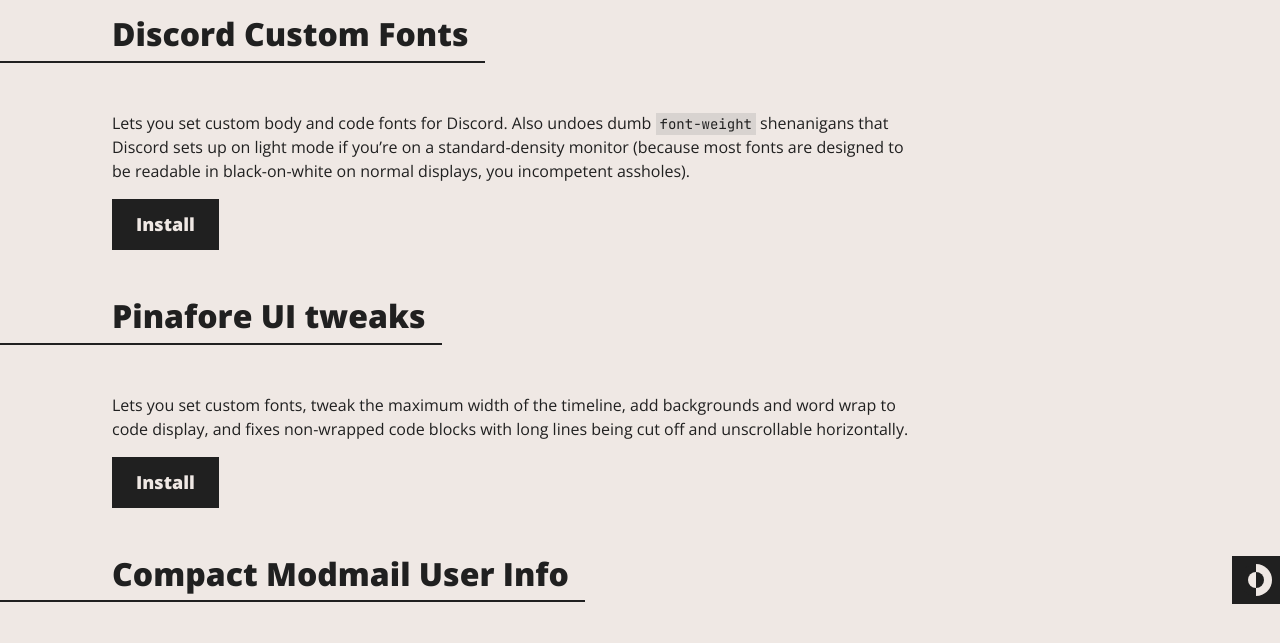
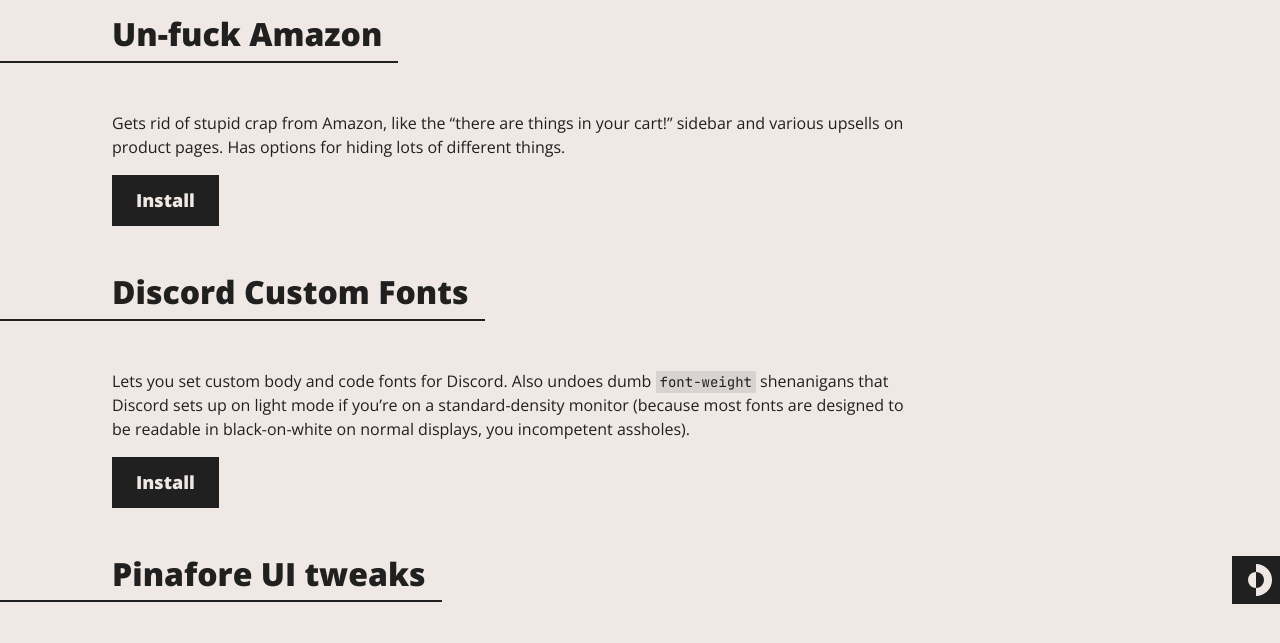
Before and after one commit to eritbh/eritbh.github.io, a Jekyll site: the page built from userstyles.md, in a window 1280 px wide and 900 px high, scrolled down 607 px, cut to the strip 248-891 px from the top of the window. Built offline with Jekyll 4.4.1, drawn with Linux system fonts in a browser that asks for light colours.

Commit message:
add un-fuck amazon

```diff
--- a/userstyles.md
+++ b/userstyles.md
@@ -26,6 +26,12 @@
 		<a href="https://i.eritbh.me/Hq2ChidPepN18.png"><img src="https://i.eritbh.me/Hq2ChidPepN18.png"></a>
 	</div>
 </div>
+
+## Un-fuck Amazon
+
+Gets rid of stupid crap from Amazon, like the "there are things in your cart!" sidebar and various upsells on product pages. Has options for hiding lots of different things.
+
+<a class="button userstyle-install" href="https://raw.githubusercontent.com/eritbh/userstyles/main/un-fuck-amazon.user.css">Install</a>
 
 ## Discord Custom Fonts
 
```
